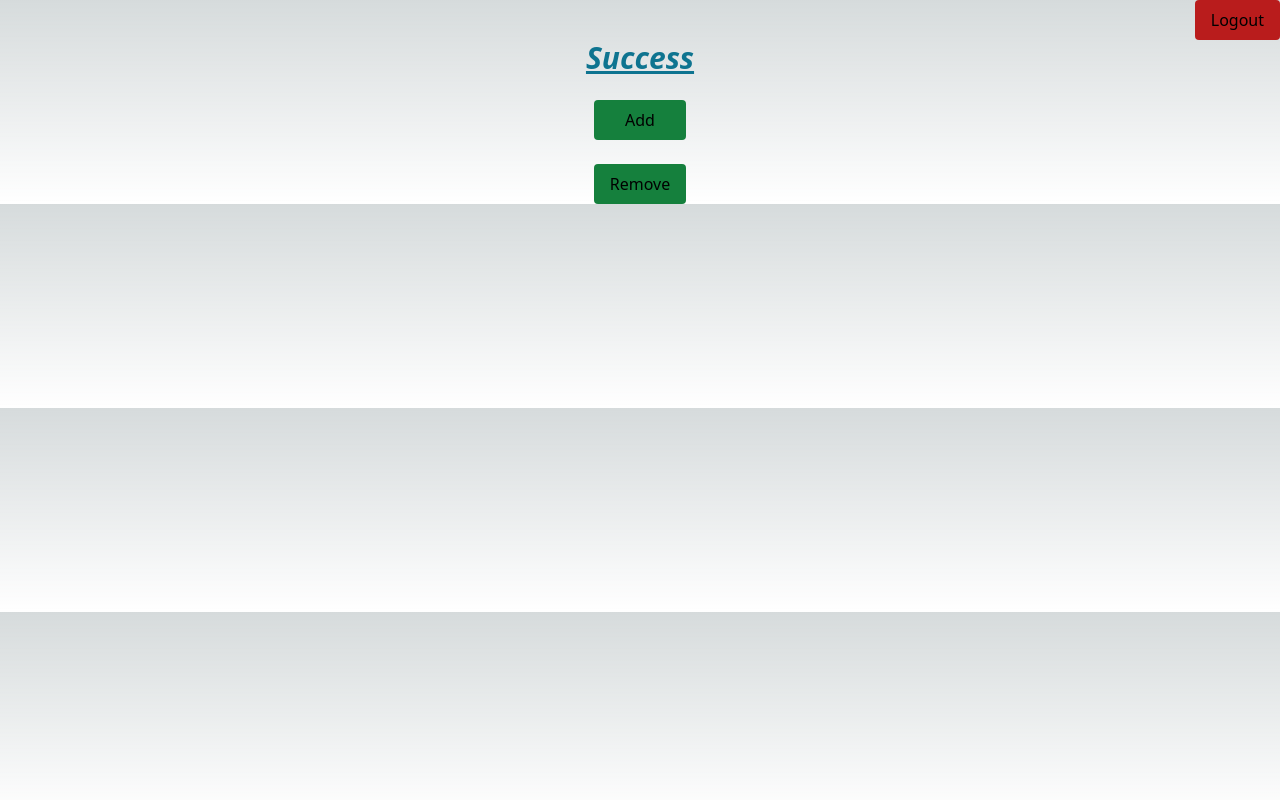
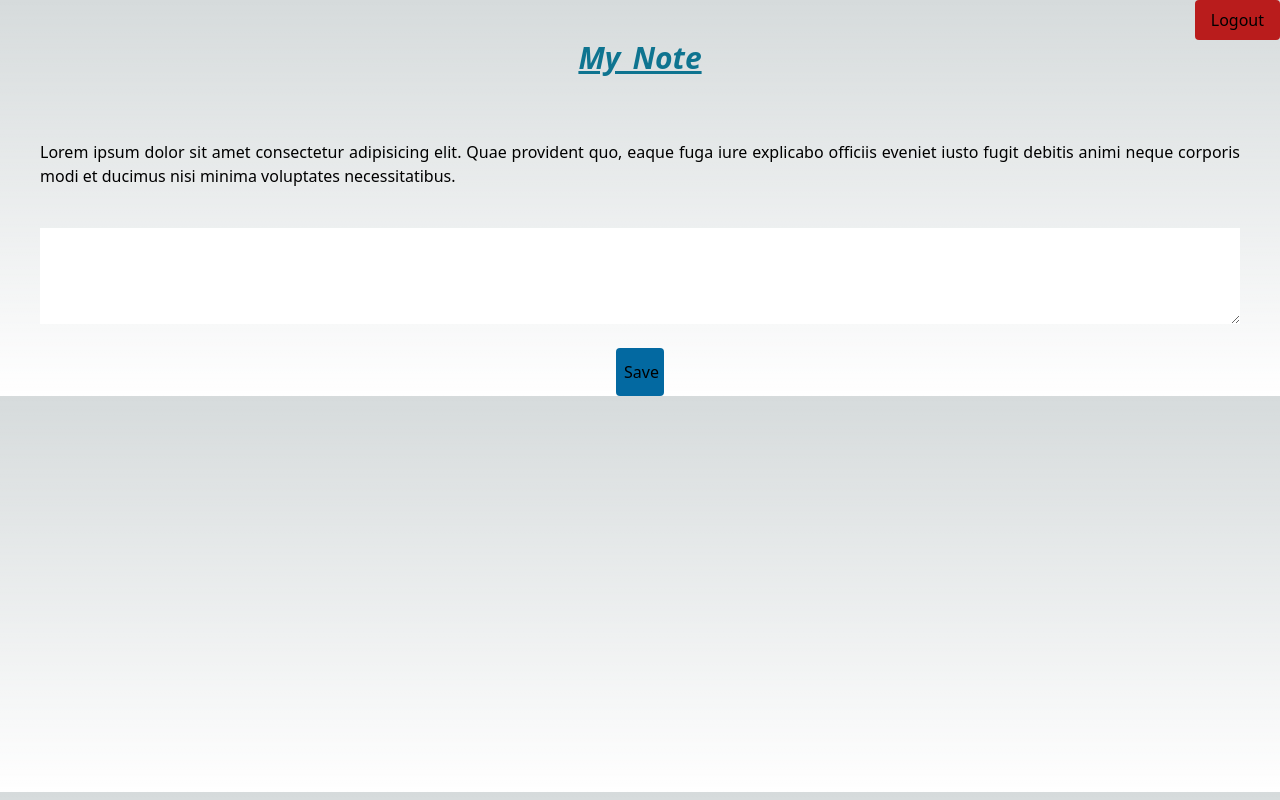
Before and after one commit to HoLyGhxsT/to-do-next, a Next.js app: page /home in a window 1280 px wide. Built offline with nearby package versions, Linux system fonts and the light colour scheme.

Commit message:
Added Textarea in homepage and connectivity

```diff
--- /dev/null
+++ b/pages/api/db/save.js
@@ -0,0 +1,23 @@
+// import type { NextApiRequest, NextApiResponse } from "next";
+import connect from "../../../lib/mongodb";
+// import User from "../../../model/schema";
+
+try {
+  connect();
+  console.log("connected on save");
+} catch (error) {
+  console.log("error on save.js");
+}
+
+export default async function handler(req, res) {
+  //   const { email, password } = req.body;
+  //   const user = await User.findOne({ email, password });
+  //   if (!user) {
+  //     return res.json({ status: "User Not Found" });
+  //   } else {
+  //     res.redirect("/home");
+  //   }
+  console.log(req.body.note);
+  const note = req.body.note;
+  res.status(200).json({ status: `Success. ${note}` });
+}
--- a/pages/home.tsx
+++ b/pages/home.tsx
@@ -20,15 +20,34 @@ export default function Home() {
       <div className="flex flex-col">
         <div className="">
           <h1 className="font-bold underline text-3xl text-cyan-700 italic text-center">
-            Success
+            My_Note
           </h1>
           <br />
+          <div className="flex justify-center">
+            {/* <div className="grid place-content-center"> */}
+            {/* <button className="rounded px-4 py-2 bg-green-700">Add</button>
+            &nbsp;
+            <button className="rounded px-4 py-2 bg-green-700">Remove</button> */}
+            {/* </div> */}
+          </div>
+          <div className="flex">
+            <div className="px-10 py-10 text-justify">
+              Lorem ipsum dolor sit amet consectetur adipisicing elit. Quae
+              provident quo, eaque fuga iure explicabo officiis eveniet iusto
+              fugit debitis animi neque corporis modi et ducimus nisi minima
+              voluptates necessitatibus.
+            </div>
+          </div>
           <div className="flex flex-col">
-            <div className="grid place-content-center">
-              <button className="rounded px-4 py-2 bg-green-700">Add</button>
-              <br />
-              <button className="rounded px-4 py-2 bg-green-700">Remove</button>
-            </div>
+            <form action="/api/db/save" method="POST">
+              <div className="flex flex-col px-10">
+                <textarea name="note" id="note" rows={4}></textarea>
+                <br />
+                <button className="self-center rounded px-2 py-2 bg-sky-700 w-12 h-12">
+                  Save
+                </button>
+              </div>
+            </form>
           </div>
         </div>
       </div>
```
